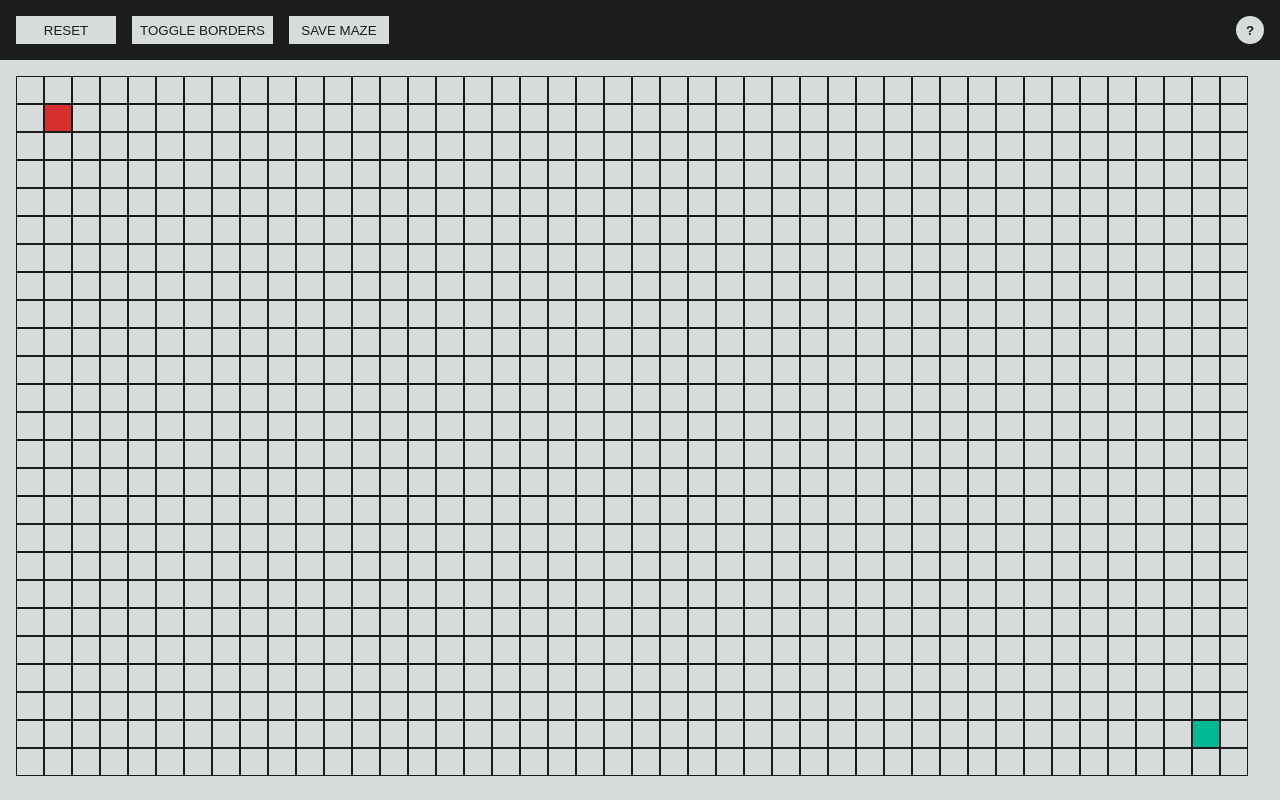
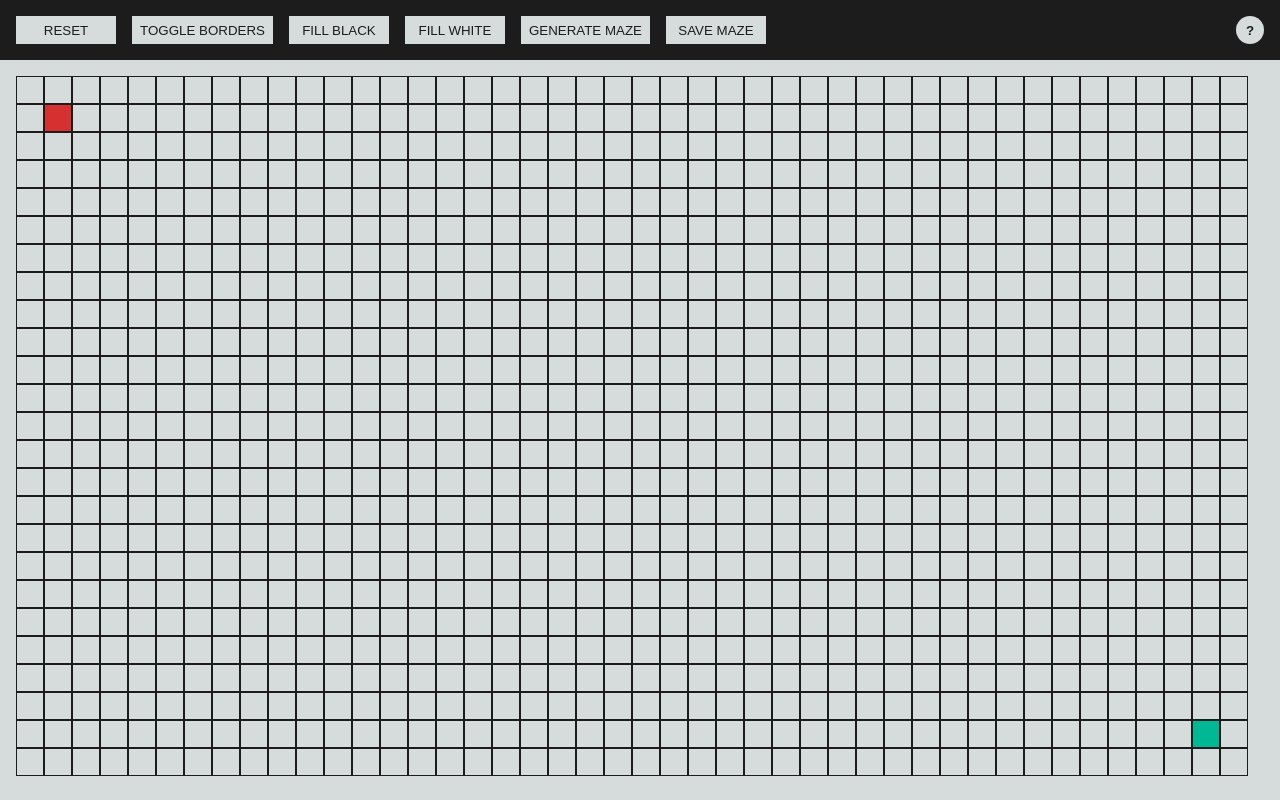
Before and after one commit to darkluminance/maze-generator, a Next.js app: page / in a window 1280 px wide. Built offline with nearby package versions, Linux system fonts and the light colour scheme.

Commit message:
Implement maze generation

```diff
--- a/src/app/components/Topbar.tsx
+++ b/src/app/components/Topbar.tsx
@@ -5,18 +5,27 @@ function Topbar({
 	toggleBorders,
 	saveMaze,
 	showInfoModal,
+	fillBlack,
+	fillWhite,
+	startMazeGeneration,
 }: {
 	resetClick: Function;
 	toggleBorders: Function;
 	saveMaze: Function;
 	showInfoModal: Function;
+	fillBlack: Function;
+	fillWhite: Function;
+	startMazeGeneration: Function;
 }) {
 	return (
 		<div className="topbarContainer pa-1 flex justify-space-between">
 			<div className="flex flex-center-ver flex-gap-1">
 				<button onClick={() => resetClick()}>Reset</button>
 				<button onClick={() => toggleBorders()}>Toggle Borders</button>
-				<button onClick={() => saveMaze()}>Save maze</button>
+				<button onClick={() => fillBlack()}>Fill Black</button>
+				<button onClick={() => fillWhite()}>Fill White</button>
+				<button onClick={() => startMazeGeneration()}>Generate Maze</button>
+				<button onClick={() => saveMaze()}>Save Maze</button>
 			</div>
 			<div>
 				<button className="infoBtn" onClick={() => showInfoModal()}>
--- a/src/app/page.tsx
+++ b/src/app/page.tsx
@@ -13,7 +13,7 @@ export default function Home() {
 	let COLUMNS: number;
 	// todo: check using usestate with setdim function
 
-	const [gridArray, setGridArray] = useState<Number[][]>([]);
+	const [gridArray, setGridArray] = useState<number[][]>([]);
 	const [gridStartPoint, setGridStartPoint] = useState<number[]>([]);
 	const [gridEndPoint, setGridEndPoint] = useState<number[]>([]);
 
@@ -50,7 +50,7 @@ export default function Home() {
 	const resetGrid = () => {
 		setDimensions();
 
-		let array: Number[][] = [];
+		let array: number[][] = [];
 
 		for (let row = 0; row < ROWS; row++) {
 			let rowArray = [];
@@ -87,6 +87,36 @@ export default function Home() {
 		for (let row = 1; row < ROWS - 1; row++) {
 			array[row][0] = borderValue;
 			array[row][COLUMNS - 1] = borderValue;
+		}
+
+		setGridArray([...array]);
+	};
+
+	const fillBlack = () => {
+		setDimensions();
+
+		let array = [...gridArray];
+
+		for (let row = 0; row < ROWS; row++) {
+			for (let column = 0; column < COLUMNS; column++) {
+				if (array[row][column] !== 2 && array[row][column] !== 3)
+					array[row][column] = 1;
+			}
+		}
+
+		setGridArray([...array]);
+	};
+
+	const fillWhite = () => {
+		setDimensions();
+
+		let array = [...gridArray];
+
+		for (let row = 0; row < ROWS; row++) {
+			for (let column = 0; column < COLUMNS; column++) {
+				if (array[row][column] !== 2 && array[row][column] !== 3)
+					array[row][column] = 0;
+			}
 		}
 
 		setGridArray([...array]);
@@ -145,6 +175,7 @@ export default function Home() {
 
 	const saveMaze = () => {
 		const gridElement = document.querySelector(".gridContainer") as HTMLElement;
+		const gridClass = document.querySelector(".grid");
 
 		// Get current date and time
 		const now = new Date();
@@ -166,8 +197,83 @@ export default function Home() {
 		});
 	};
 
+	const getCellNeighbors = (point: number[], adjacentCell: any) => {
+		let neighbors: number[][] = [];
+
+		const row = point[0];
+		const column = point[1];
+
+		if (row > 1) neighbors.push([row - 1, column]);
+		if (row < ROWS - 2) neighbors.push([row + 1, column]);
+		if (column > 1) neighbors.push([row, column - 1]);
+		if (column < COLUMNS - 2) neighbors.push([row, column + 1]);
+
+		return neighbors.filter(
+			(cell) =>
+				JSON.stringify(cell) !== JSON.stringify(adjacentCell) &&
+				globalArray[cell[0]][cell[1]] !== 2 &&
+				globalArray[cell[0]][cell[1]] !== 3
+		);
+	};
+
+	const shuffleArray = (array: number[][]) => {
+		for (let i = array.length - 1; i > 0; i--) {
+			const j = Math.floor(Math.random() * (i + 1));
+			[array[i], array[j]] = [array[j], array[i]];
+		}
+		return array;
+	};
+
+	const isCellSafe = (cell: number[], parent: number[]) => {
+		const cellNeighbors = getCellNeighbors(cell, parent);
+
+		for (let i = 0; i < cellNeighbors.length; i++) {
+			const cellNeighbor = cellNeighbors[i];
+			const cellValue = globalArray[cellNeighbor[0]][cellNeighbor[1]];
+			if (cellValue === 0) return false;
+		}
+
+		return true;
+	};
+
+	let globalArray: number[][] = [];
+
+	const startMazeGeneration = () => {
+		fillBlack();
+		globalArray = [...gridArray];
+		generateMaze([1, 1]);
+		setGridArray([...globalArray]);
+	};
+
+	// Maze generation
+	const generateMaze = async (point: number[]) => {
+		const cellvalue = globalArray[point[0]][point[1]];
+		if (cellvalue !== 2 && cellvalue !== 3) {
+			globalArray[point[0]][point[1]] = 0;
+			setGridArray([...globalArray]);
+			await delay(10);
+		}
+
+		const neighbors = getCellNeighbors(point, null);
+		const shuffledNeighbors = shuffleArray(neighbors);
+
+		for (let i = 0; i < shuffledNeighbors.length; i++) {
+			const neighbor = shuffledNeighbors[i];
+			const cellSafe = isCellSafe(neighbor, point);
+			if (cellSafe) {
+				globalArray = await generateMaze(neighbor);
+			}
+		}
+
+		return globalArray;
+	};
+
 	const showInfoModal = () => {
 		infoModalRef.current?.showModal();
+	};
+
+	const delay = (ms) => {
+		return new Promise((resolve) => setTimeout(resolve, ms));
 	};
 
 	const addEventListeners = () => {
@@ -209,8 +315,11 @@ export default function Home() {
 					<Topbar
 						resetClick={resetGrid}
 						toggleBorders={toggleBorders}
+						fillBlack={fillBlack}
+						fillWhite={fillWhite}
 						saveMaze={saveMaze}
 						showInfoModal={showInfoModal}
+						startMazeGeneration={startMazeGeneration}
 					></Topbar>
 					<GridSystem
 						gridArray={gridArray}
```
